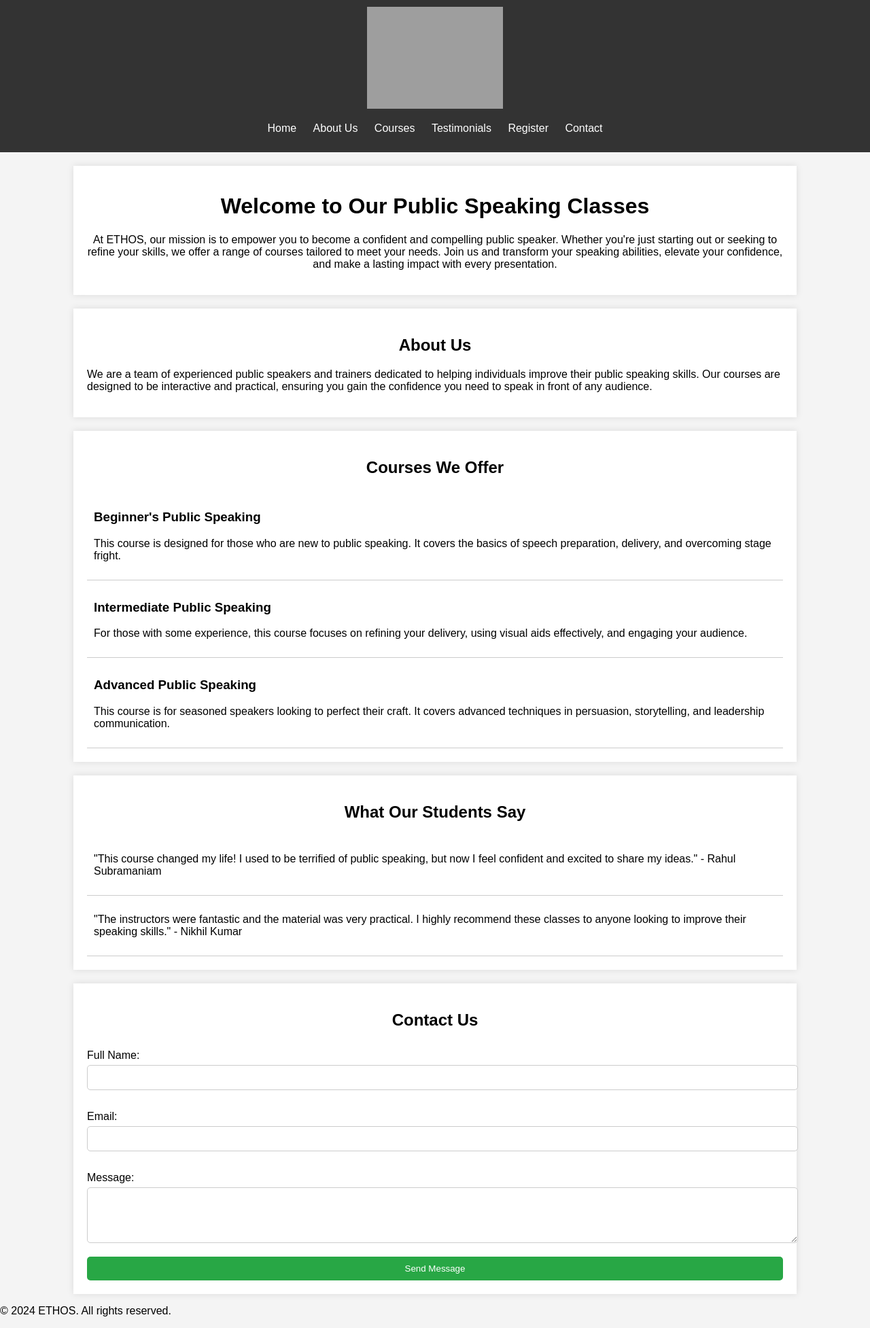
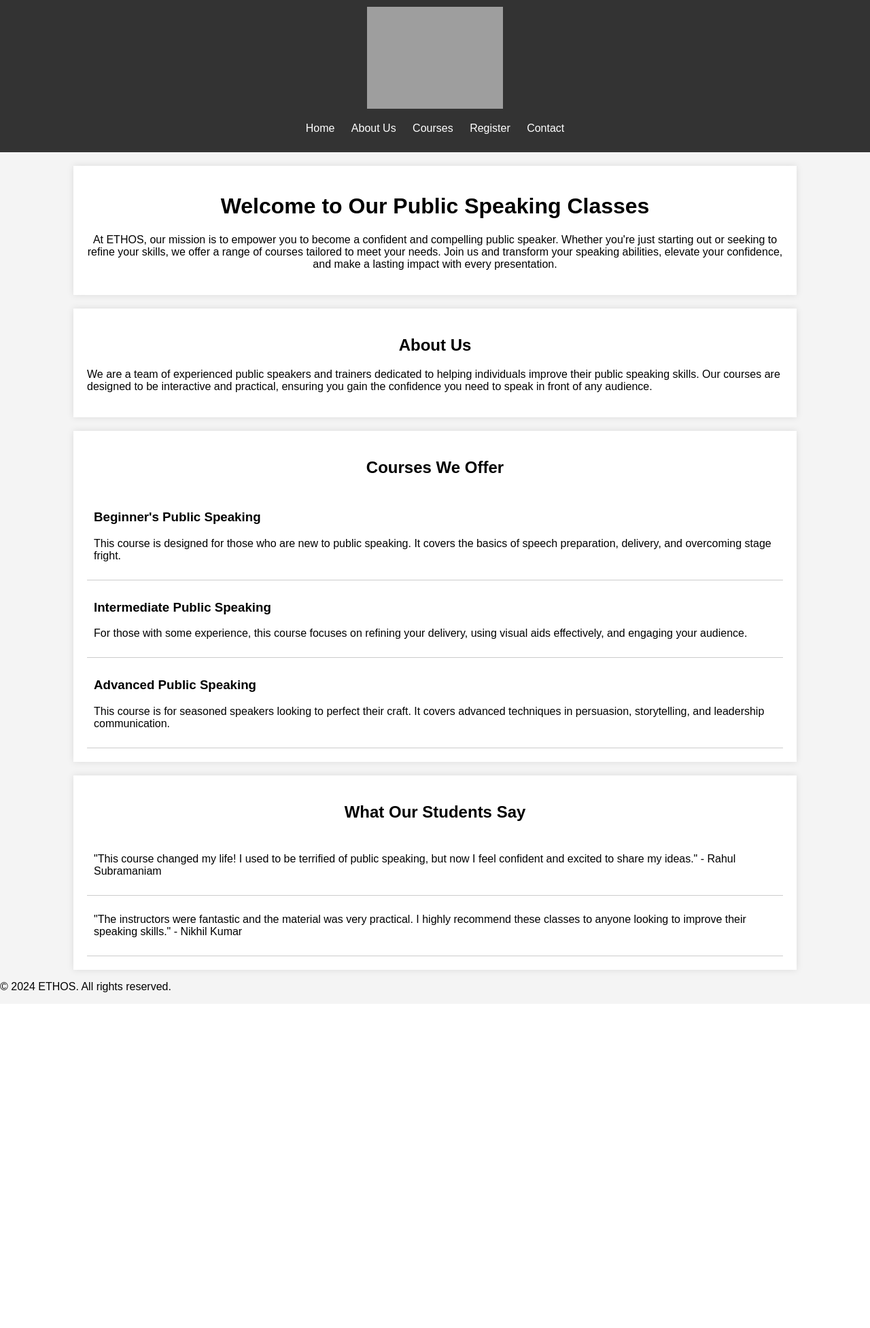
Before and after one commit to AnanthJaeger401/Projects, a Django app: page / in a window 1280 px wide. Shown: the whole page at 68% size. After the commit the page ends 1460 px from the top, so only its background shows below. Run offline with Django 5.2, Linux system fonts and the light colour scheme; grey boxes are pictures that could not be loaded.

Commit message:
New Changes

```diff
--- a/ETHOS/myproject/myproject/urls.py
+++ b/ETHOS/myproject/myproject/urls.py
@@ -16,14 +16,15 @@ Including another URLconf
 """
 from django.contrib import admin
 from django.urls import path
-from websitepage import views
+from websitepage.views import courses_list,homepage,contact_view,register,register_success,about
 
 urlpatterns = [
     path('admin/', admin.site.urls),
-    path('', views.homepage, name='homepage'),
-    path('register/', views.register, name='register'),
-    path('contact/', views.contact_view, name='contact'),
-    path('register_success/', views.register_success, name='register_success'),
-    path('courses/', views.courses_list, name='courses_list'),
+    path('', homepage, name='homepage'),
+    path('register/', register, name='register'),
+    path('contact/', contact_view, name='contact'),
+    path('register_success/', register_success, name='register_success'),
+    path('courses/', courses_list, name='courses_list'),
+    path('aboutus/', about, name='about'),
 
 ]
--- a/ETHOS/myproject/templates/base.html
+++ b/ETHOS/myproject/templates/base.html
@@ -100,9 +151,8 @@
         <nav>
             <ul>
                 <li><a href="{% url 'homepage' %}">Home</a></li>
-                <li><a href="#about">About Us</a></li>
-                <li><a href="{% url 'courses'%}">Courses</a></li>
-                <li><a href="#testimonials">Testimonials</a></li>
+                <li><a href="{% url 'about' %}">About Us</a></li>
+                <li><a href="{% url 'courses_list'%}">Courses</a></li>
                 <li><a href="{% url 'register' %}">Register</a></li>
                 <li><a href="{% url 'contact' %}">Contact</a></li>
             </ul>
--- a/ETHOS/myproject/templates/courses.html
+++ b/ETHOS/myproject/templates/courses.html
@@ -8,7 +8,7 @@
     <div class="course-list">
         {% for course in courses %}
             <div class="course-item">
-                <button class="collapsible">{{ course.title }}</button>
+                <button class="collapsible">{{ course.name }}</button>
                 <div class="collapsible-content">
                     <p>{{ course.description }}</p>
                 </div>
--- a/ETHOS/myproject/templates/homepage.html
+++ b/ETHOS/myproject/templates/homepage.html
@@ -50,21 +50,7 @@
         </div>
     </div>
 
-    <div class="container" id="contact">
-        <h2>Contact Us</h2>
-        <form id="contactForm">
-            <label for="name">Full Name:</label>
-            <input type="text" id="name" name="name" required>
 
-            <label for="email">Email:</label>
-            <input type="email" id="email" name="email" required>
-
-            <label for="message">Message:</label>
-            <textarea id="message" name="message" rows="4" required></textarea>
-
-            <button type="submit">Send Message</button>
-        </form>
-    </div>
 {% endblock %}
 <style>
 .collapsible {
--- a/ETHOS/myproject/websitepage/views.py
+++ b/ETHOS/myproject/websitepage/views.py
@@ -36,3 +36,6 @@ def contact_view(request):
 def courses_list(request):
     c1 = Course.objects.all()
     return render(request, 'courses.html', {'courses': c1})
+
+def about(request):
+    return render(request, 'aboutus.html')
```
Also changed, not shown: other parts of ETHOS/myproject/templates/base.html (+53 -0 lines), ETHOS/myproject/templates/aboutus.html (added, +49 -0 lines).
